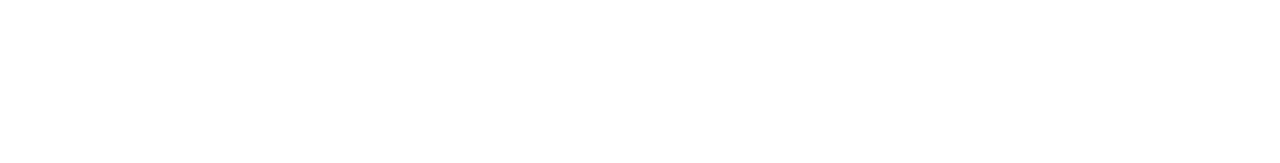
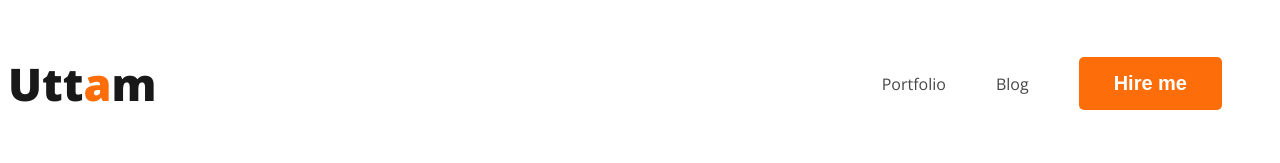
Before and after one commit to uttam190622/web-developer-portfolio, a plain HTML site: page index.html in a window 1280 px wide. Drawn offline with nearby package versions, Linux system fonts and the light colour scheme.

Commit message:
added new

```diff
--- a/index.html
+++ b/index.html
@@ -4,9 +4,22 @@
     <meta charset="UTF-8">
     <meta name="viewport" content="width=device-width, initial-scale=1.0">
     <title>Web Developer Portfolio</title>
+    <link rel="preconnect" href="https://fonts.googleapis.com">
+<link rel="preconnect" href="https://fonts.gstatic.com" crossorigin>
+<link href="https://fonts.googleapis.com/css2?family=Open+Sans:ital,wght@0,300;0,400;0,500;0,600;0,700;0,800;1,400;1,500;1,800&display=swap" rel="stylesheet">
+    <link rel="stylesheet" href="style.css">
 </head>
 <body>
-    <header></header>
+    <header>
+        <nav>
+            <h3 class="nav-title">Utt<span class="text-primary">a</span>m</h3>
+        <ul>
+            <li><a href="">Portfolio</a></li>
+            <li><a href="">Blog</a></li>
+            <li><button class="btn-primary">Hire me</button></li>
+        </ul>
+        </nav>
+    </header>
     <main></main>
     <footer></footer>
 
--- /dev/null
+++ b/style.css
@@ -0,0 +1,41 @@
+/* shared style */
+body{
+    font-family: 'Open Sans', sans-serif;
+}
+.text-primary{
+    color:#FD6E0A;
+}
+.btn-primary{
+    border-radius: 5px;
+    background:#FD6E0A;
+    border:0;
+    color: white;
+    font-size: 20px;
+    font-weight: 700;
+    padding: 15px 35px;
+
+}
+/* nav related styles */
+nav{
+    display: flex;
+    justify-content: space-between;
+    align-items: center;
+
+}
+.nav-title{
+    color: #181818;
+    font-size: 45px;
+    font-weight: 800;
+   }
+nav > ul{
+    display: flex;
+    align-items: center;
+}
+nav li{
+    list-style:none;
+    margin-right: 50px;
+}
+nav a{
+    text-decoration:none;
+    color:#474747;
+}
```
Also changed, not shown: 1 other file.
